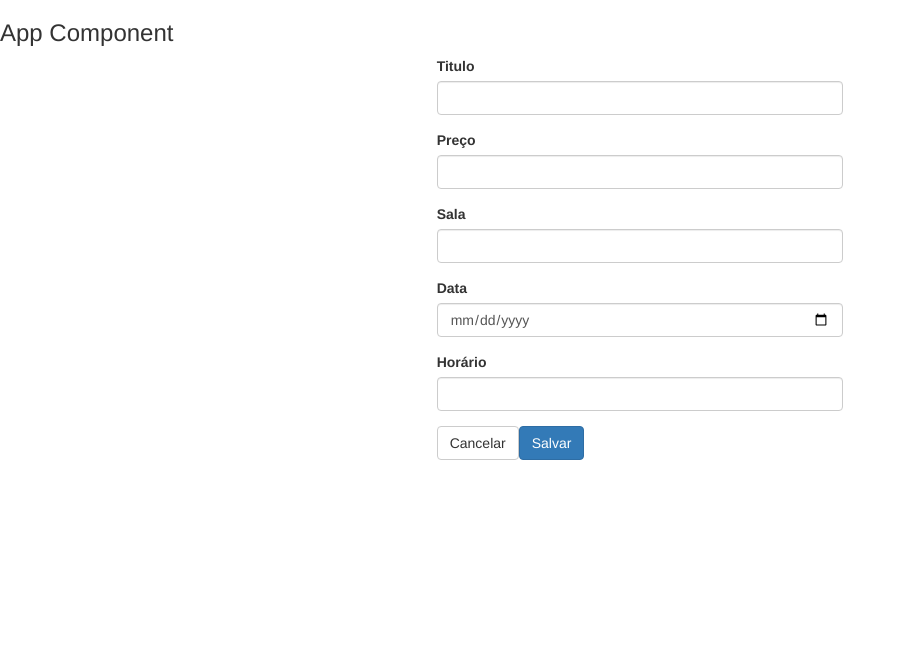
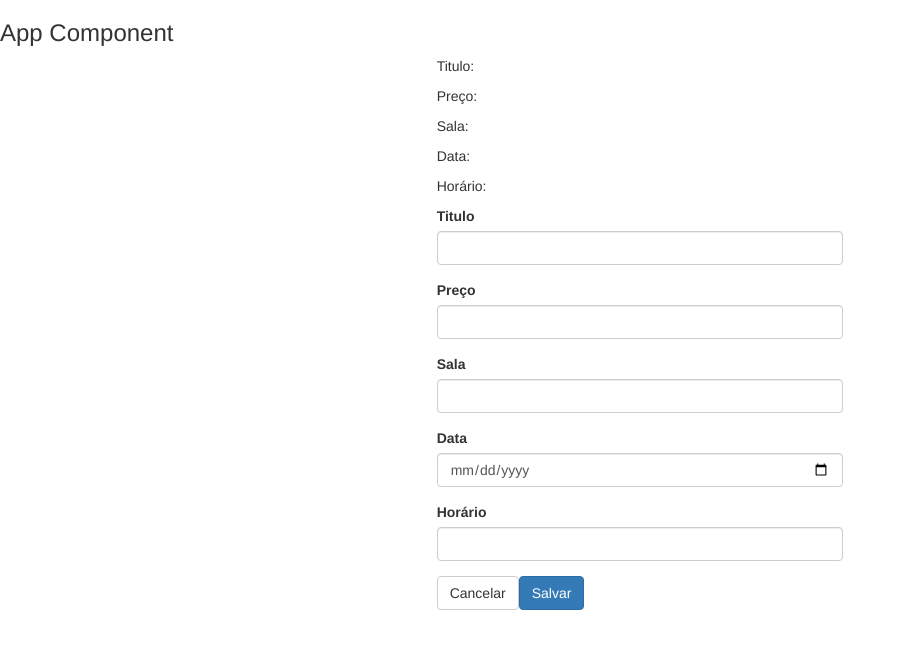
Before and after one commit to yurilc/t-treinamento-angular-2, an Angular app in the folder ingressos/: page / in a window 1280 px wide. Both pictures are taken after a click on the button "Novo". Shown: the top 648 px of the page, without its empty margins (0-906 px from the left). Built offline with nearby package versions, Linux system fonts and the light colour scheme.

Commit message:
implementado evento de Output

```diff
--- a/ingressos/src/app/app.module.ts
+++ b/ingressos/src/app/app.module.ts
@@ -1,5 +1,6 @@
 import { BrowserModule } from '@angular/platform-browser';
 import { NgModule } from '@angular/core';
+import { FormsModule } from '@angular/forms';
 
 import { AppComponent } from './app.component';
 import { IngressoListComponent } from './ingressos/ingresso-list.component';
@@ -12,7 +13,8 @@ import { IngressoFormComponent } from './ingressos/ingresso-form/ingresso-form.c
     IngressoFormComponent
   ],
   imports: [
-    BrowserModule
+    BrowserModule,
+    FormsModule
   ],
   providers: [],
   bootstrap: [AppComponent]
--- a/ingressos/src/app/ingressos/ingresso-form/ingresso-form.component.html
+++ b/ingressos/src/app/ingressos/ingresso-form/ingresso-form.component.html
@@ -1,29 +1,40 @@
-<form>
+<p>Titulo: {{ ingresso.titulo }}</p>
+<p>Preço: {{ ingresso.preco }}</p>
+<p>Sala: {{ ingresso.sala }}</p>
+<p>Data: {{ ingresso.data }}</p>
+<p>Horário: {{ ingresso.horario }}</p>
+
+<form (ngSubmit)="onSave()">
   <div class="form-group">
     <label class="control-label" for="titulo">Titulo</label>
-    <input class="form-control" type="text" id="titulo">
+    <input class="form-control" type="text" id="titulo"
+      name="titulo" [(ngModel)]="ingresso.titulo">
   </div>
 
   <div class="form-group">
     <label class="control-label" for="preco">Preço</label>
-    <input class="form-control" type="number" id="preco">
+    <input class="form-control" type="number" id="preco"
+      name="preco" [(ngModel)]="ingresso.preco">
   </div>
 
   <div class="form-group">
     <label class="control-label" for="sala">Sala</label>
-    <input class="form-control" type="text" id="sala">
+    <input class="form-control" type="text" id="sala"
+      name="sala" [(ngModel)]="ingresso.sala">
   </div>
 
   <div class="form-group">
     <label class="control-label" for="data">Data</label>
-    <input class="form-control" type="date" id="data">
+    <input class="form-control" type="date" id="data"
+      name="data" [(ngModel)]="ingresso.data">
   </div>
 
   <div class="form-group">
     <label class="control-label" for="horario">Horário</label>
-    <input class="form-control" type="text" id="horario">
+    <input class="form-control" type="text" id="horario"
+      name="horario" [(ngModel)]="ingresso.horario">
   </div>
 
-  <button class="btn btn-default" type="button">Cancelar</button>
-  <button class="btn btn-primary" type="button">Salvar</button>
+  <button class="btn btn-default" type="button" (click)="onCancel()">Cancelar</button>
+  <button class="btn btn-primary" type="submit">Salvar</button>
 </form>
--- a/ingressos/src/app/ingressos/ingresso-form/ingresso-form.component.ts
+++ b/ingressos/src/app/ingressos/ingresso-form/ingresso-form.component.ts
@@ -1,4 +1,6 @@
-import { Component, OnInit } from '@angular/core';
+import { Component, OnInit, Output, EventEmitter } from '@angular/core';
+
+import { Ingresso } from '../ingresso.model';
 
 @Component({
   selector: 'app-ingresso-form',
@@ -7,9 +9,23 @@ import { Component, OnInit } from '@angular/core';
 })
 export class IngressoFormComponent implements OnInit {
 
+  @Output('onSave') ingressoSalvo = new EventEmitter<Ingresso>();
+  @Output('onCancel') cancelar = new EventEmitter();
+
+  ingresso: Ingresso = new Ingresso();
+
   constructor() { }
 
   ngOnInit() {
   }
 
+  onSave() {
+    console.log('IngressoFormComponent.onSave()', this.ingresso);
+    this.ingressoSalvo.emit(this.ingresso);
+  }
+
+  onCancel() {
+    this.cancelar.emit();
+  }
+
 }
--- a/ingressos/src/app/ingressos/ingresso-list.component.html
+++ b/ingressos/src/app/ingressos/ingresso-list.component.html
@@ -29,6 +29,8 @@
 <div class="row">
     <div class="col-sm-offset-4 col-sm-4">
         <app-ingresso-form
+            (onSave)="onSave($event)"
+            (onCancel)="onCancel()"
             *ngIf="modo === 'cadastro'"></app-ingresso-form>
     </div>
 </div>
--- a/ingressos/src/app/ingressos/ingresso-list.component.ts
+++ b/ingressos/src/app/ingressos/ingresso-list.component.ts
@@ -11,30 +11,21 @@ export class IngressoListComponent {
     modo = 'listagem';
 
     ingressos: Ingresso[] = [
-        {
-            titulo: 'It',
-            preco: 23,
-            sala: 3,
-            data: new Date(2017, 8, 15),
-            horario: '21:00'
-        },
-        {
-            titulo: 'Bingo',
-            preco: 19.75,
-            sala: 2,
-            data: new Date(2017, 8, 15),
-            horario: '19:55'
-        },
-        {
-            titulo: 'Transformers',
-            preco: 1.99,
-            sala: 1,
-            data: new Date(2017, 8, 14),
-            horario: '18:35'
-        }
+        new Ingresso('It', 23, 3, new Date(2017, 8, 15), '21:00'),
+        new Ingresso('Bingo', 19.75, 2, new Date(2017, 8, 15)),
+        new Ingresso('Transformers', 1.99, 1, new Date(2017, 8, 14), '18:35')
     ];
 
     onNew() {
         this.modo = 'cadastro';
     }
+
+    onSave(ingresso: Ingresso) {
+        this.ingressos.push(ingresso);
+        this.modo = 'listagem';
+    }
+
+    onCancel() {
+        this.modo = 'listagem';
+    }
 }
--- a/ingressos/src/app/ingressos/ingresso.model.ts
+++ b/ingressos/src/app/ingressos/ingresso.model.ts
@@ -4,4 +4,13 @@ export class Ingresso {
     sala: number;
     data: Date;
     horario: string;
+
+    constructor(titulo?: string, preco?: number, sala?: number,
+                data?: Date, horario?: string) {
+        this.titulo = titulo;
+        this.preco = preco;
+        this.sala = sala;
+        this.data = data;
+        this.horario = horario;
+    }
 }
```
